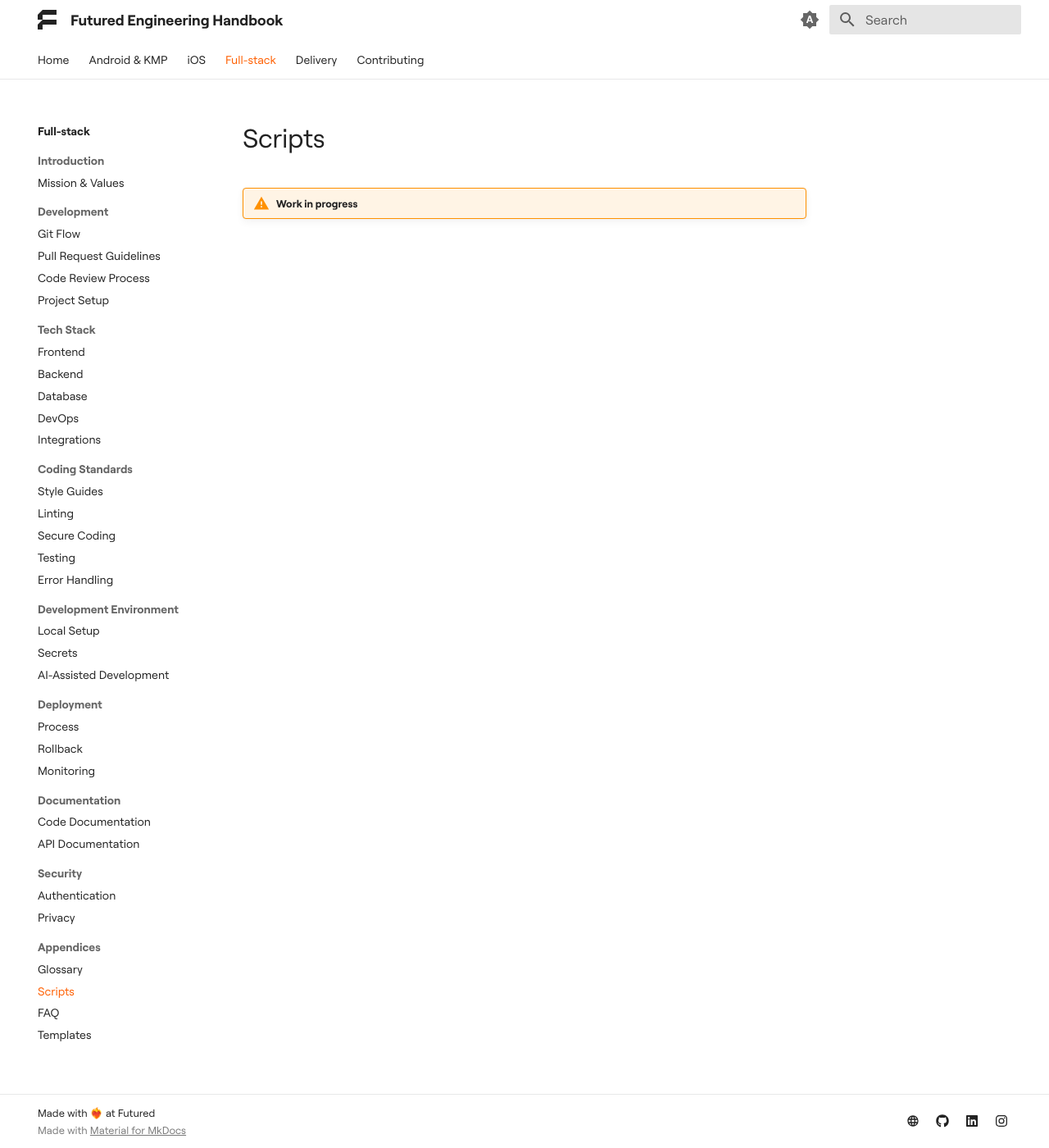
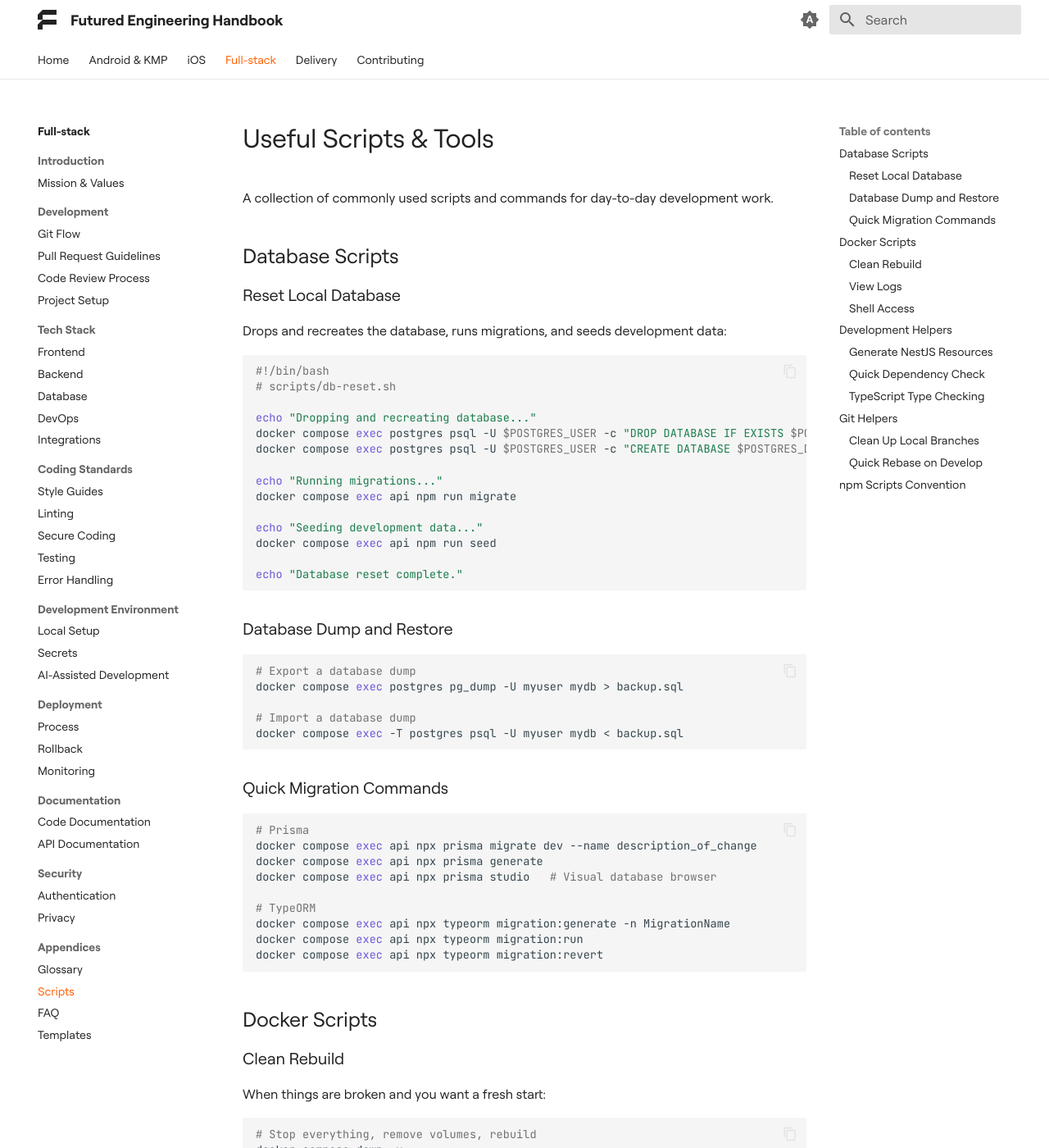
Before and after one commit to futuredapp/Engineering-Handbook, an MkDocs documentation site: the page built from docs/teams/fullstack/appendices/10_scripts.md, in a window 1280 px wide and 1400 px high. Shown: the whole window at 82% size. Built offline with MkDocs 1.6.1 and Material for MkDocs 9.7.7, drawn with Linux system fonts in a browser that asks for light colours; some of the changed text lies outside the part shown.

Commit message:
chore: added useful scripts section

````diff
--- a/docs/teams/fullstack/appendices/10_scripts.md
+++ b/docs/teams/fullstack/appendices/10_scripts.md
@@ -1 +1,165 @@
-!!! warning "Work in progress"
+# Useful Scripts & Tools
+
+A collection of commonly used scripts and commands for day-to-day development work.
+
+## Database Scripts
+
+### Reset Local Database
+
+Drops and recreates the database, runs migrations, and seeds development data:
+
+```bash
+#!/bin/bash
+# scripts/db-reset.sh
+
+echo "Dropping and recreating database..."
+docker compose exec postgres psql -U $POSTGRES_USER -c "DROP DATABASE IF EXISTS $POSTGRES_DB;"
+docker compose exec postgres psql -U $POSTGRES_USER -c "CREATE DATABASE $POSTGRES_DB;"
+
+echo "Running migrations..."
+docker compose exec api npm run migrate
+
+echo "Seeding development data..."
+docker compose exec api npm run seed
+
+echo "Database reset complete."
+```
+
+### Database Dump and Restore
+
+```bash
+# Export a database dump
+docker compose exec postgres pg_dump -U myuser mydb > backup.sql
+
+# Import a database dump
+docker compose exec -T postgres psql -U myuser mydb < backup.sql
+```
+
+### Quick Migration Commands
+
+```bash
+# Prisma
+docker compose exec api npx prisma migrate dev --name description_of_change
+docker compose exec api npx prisma generate
+docker compose exec api npx prisma studio   # Visual database browser
+
+# TypeORM
+docker compose exec api npx typeorm migration:generate -n MigrationName
+docker compose exec api npx typeorm migration:run
+docker compose exec api npx typeorm migration:revert
+```
+
+## Docker Scripts
+
+### Clean Rebuild
+
+When things are broken and you want a fresh start:
+
+```bash
+# Stop everything, remove volumes, rebuild
+docker compose down -v
+docker compose build --no-cache
+docker compose up -d
+```
+
+### View Logs
+
+```bash
+# Follow all logs
+docker compose logs -f
+
+# Follow a specific service
+docker compose logs -f api
+
+# Show last 100 lines
+docker compose logs --tail=100 api
+```
+
+### Shell Access
+
+```bash
+# Open a shell in the API container
+docker compose exec api sh
+
+# Run a one-off command
+docker compose exec api npm run lint
+```
+
+## Development Helpers
+
+### Generate NestJS Resources
+
+```bash
+# Generate a complete CRUD module
+npx nest generate resource users
+
+# Generate individual components
+npx nest generate module users
+npx nest generate service users
+npx nest generate controller users
+```
+
+### Quick Dependency Check
+
+```bash
+# Check for outdated packages
+npm outdated
+
+# Check for security vulnerabilities
+npm audit
+
+# Update all packages to latest within semver range
+npm update
+```
+
+### TypeScript Type Checking
+
+```bash
+# Run type checker without emitting files
+npx tsc --noEmit
+
+# Watch mode for continuous type checking
+npx tsc --noEmit --watch
+```
+
+## Git Helpers
+
+### Clean Up Local Branches
+
+```bash
+# Delete all local branches that have been merged to develop
+git branch --merged develop | grep -v "develop\|main" | xargs git branch -d
+
+# Prune remote tracking branches that no longer exist
+git remote prune origin
+```
+
+### Quick Rebase on Develop
+
+```bash
+git fetch origin
+git rebase origin/develop
+```
+
+## npm Scripts Convention
+
+Every project should define these scripts in `package.json`:
+
+```json
+{
+  "scripts": {
+    "dev": "nest start --watch",
+    "build": "nest build",
+    "start": "node dist/main.js",
+    "lint": "eslint . --fix",
+    "format": "prettier --write .",
+    "test": "vitest run",
+    "test:watch": "vitest",
+    "test:e2e": "vitest run --config vitest.e2e.config.ts",
+    "migrate": "prisma migrate deploy",
+    "migrate:dev": "prisma migrate dev",
+    "seed": "ts-node prisma/seed.ts",
+    "type-check": "tsc --noEmit"
+  }
+}
+```
````
